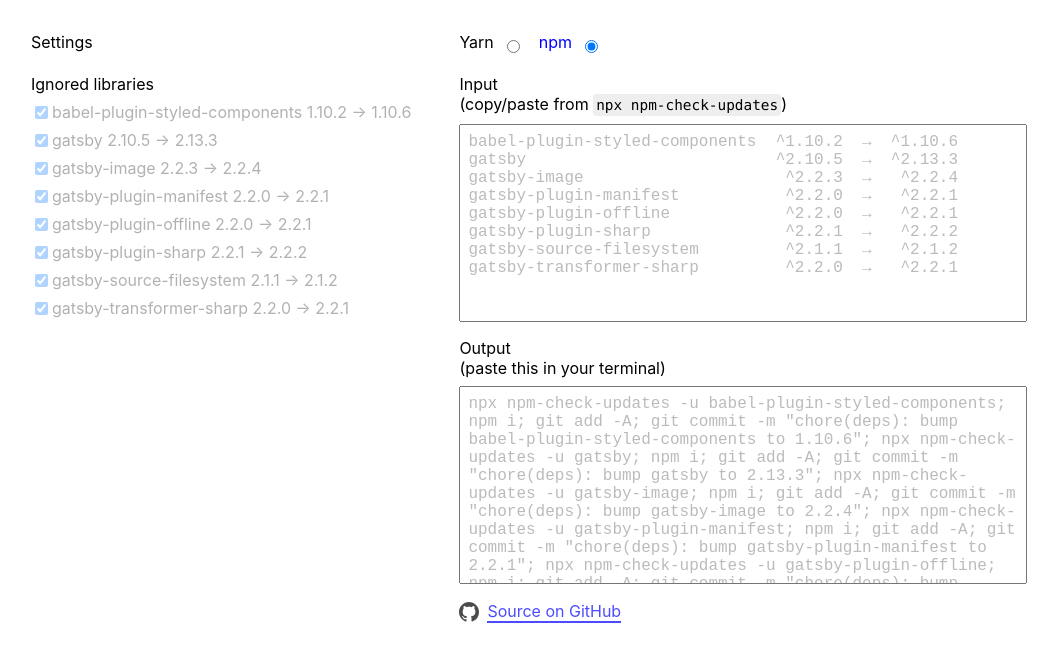
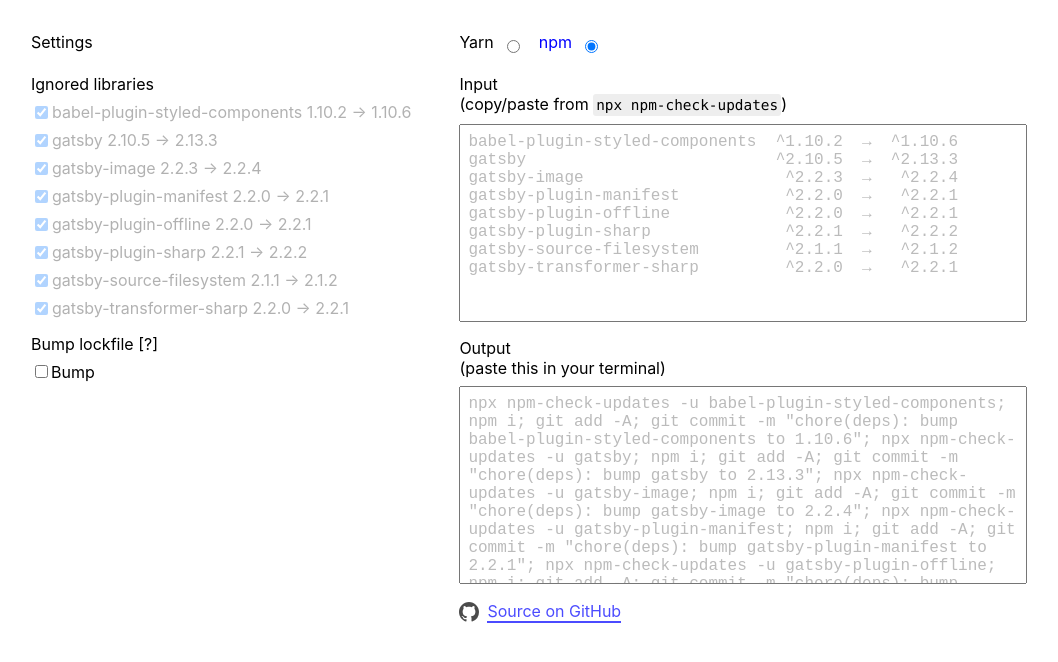
Before and after one commit to veksen/npm-check-update-terminal-helper, a React (Create React App) app: page / in a window 1280 px wide. Shown: the top 662 px of the page, without its empty margins (107-1165 px from the left). Built offline with nearby package versions, Linux system fonts and the light colour scheme.

Commit message:
feat: support bumping lockfile

```diff
--- a/src/App.css
+++ b/src/App.css
@@ -123,6 +123,10 @@
   margin-bottom: 8px;
 }
 
+.section-title ~ .section-title {
+  margin-top: 8px;
+}
+
 .library {
   display: flex;
   align-items: center;
--- a/src/App.tsx
+++ b/src/App.tsx
@@ -29,6 +29,10 @@
   const [ignoredLibs, setIgnoredLibs] = useLocalStorage<string[]>(
     "ignoredLibs",
     []
+  )
+  const [bumpLockfile, setBumpLockfile] = useLocalStorage<boolean>(
+    "bumpLockfile",
+    false
   )
 
   useEffect(() => {
@@ -96,14 +100,29 @@
     return output
   }
 
+  function bumpLockfileOutput() {
+    if (!bumpLockfile) {
+      return ""
+    }
+
+    const install = packageManager === "npm" ? "npm i" : "yarn"
+    const lockfile =
+      packageManager === "npm" ? "package-lock.json" : "yarn.lock"
+
+    return `rm ${lockfile}; ${install}; git add -A; git commit -m "chore(deps): bump lockfile"`
+  }
+
   function generateOutput(str: string): string {
     const install = packageManager === "npm" ? "npm i" : "yarn"
     const bumpLibrary = ({ name, to }: Library): string =>
       `npx npm-check-updates -u ${name}; ${install}; git add -A; git commit -m "chore(deps): bump ${name} to ${to}"`
+    const bumpedLockfile = bumpLockfileOutput()
 
     const libraries = parseLibraries(str).filter(withoutIgnored)
 
-    return libraries.map((library) => bumpLibrary(library)).join("; ")
+    return [...libraries.map((library) => bumpLibrary(library)), bumpedLockfile]
+      .filter(Boolean)
+      .join("; ")
   }
 
   const libraries = useMemo(() => {
@@ -153,6 +172,25 @@
               )
             })}
           </div>
+          <div
+            className="section-title"
+            title={`Will delete and force recreate your ${
+              packageManager === "npm" ? "package-lock.json" : "yarn.lock"
+            } file.`}
+            style={{ cursor: "help" }}
+          >
+            Bump lockfile [?]
+          </div>
+          <label data-testid="bump-lockfile">
+            <input
+              data-testid="bump-lockfile-checkbox"
+              type="checkbox"
+              value="bump-lockfile"
+              checked={bumpLockfile}
+              onChange={() => setBumpLockfile((prevValue) => !prevValue)}
+            />
+            <span>Bump</span>
+          </label>
         </div>
 
         <div className="input-output">
```
Also changed, not shown: 1 other file (tests, documents, lock files or other folders).
